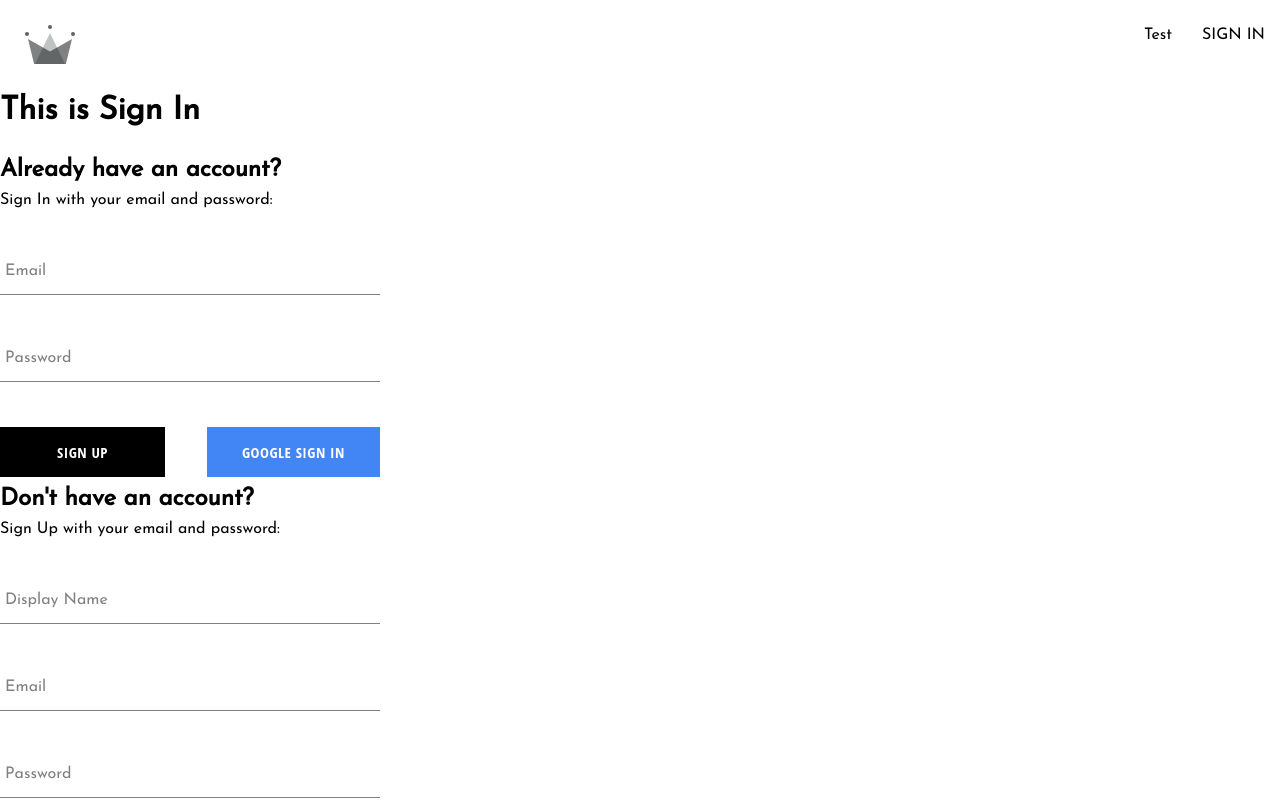
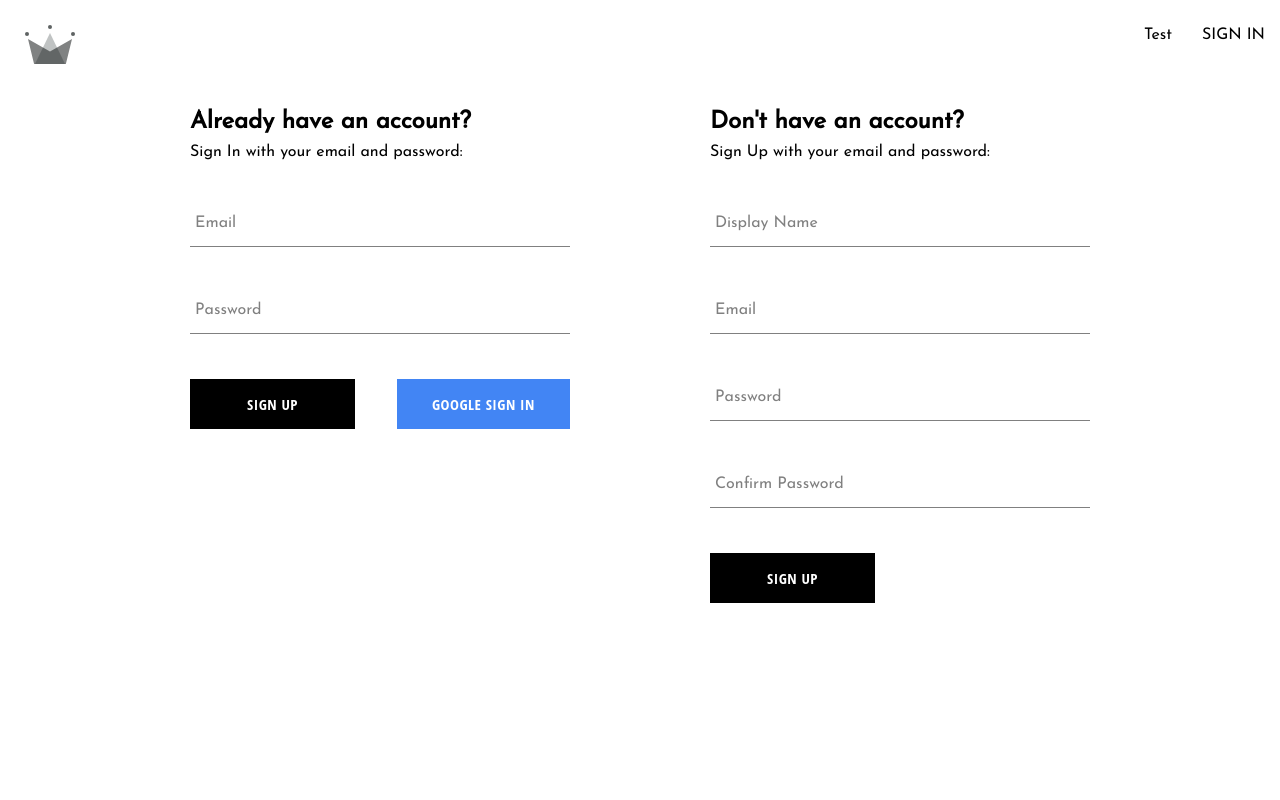
Before and after one commit to MiUlon/crwn-clothing5, a React (Create React App) app: page /auth in a window 1280 px wide. Shown: the top 800 px of the page. Built offline with nearby package versions, Linux system fonts and the light colour scheme.

Commit message:
styling Authentication component

```diff
--- a/src/components/sign-in-form/sign-in-form.component.jsx
+++ b/src/components/sign-in-form/sign-in-form.component.jsx
@@ -33,7 +33,16 @@
             console.log(response);
             resetFormFields();
         } catch (error) {
-            console.log('Error creating user: ', error.message);
+            switch (error.code) {
+                case 'auth/user-not-found':
+                    alert('Email do not exists!');
+                    break;
+                case 'auth/wrong-password':
+                    alert('Password is incorrect!');
+                    break;
+                default:
+                    console.log('Error creating user: ', error.message);
+            };
         };
     };
 
@@ -54,7 +63,7 @@
 
                 <div className='buttons-container'>
                     <Button type='submit'>Sign Up</Button>
-                    <Button buttonTypes='google' onClick={signInGoogleUser}>Google sign in</Button>
+                    <Button type='button' buttonTypes='google' onClick={signInGoogleUser}>Google sign in</Button>
                 </div>
             </form>
         </div>
--- a/src/routes/authentication/authentication.component.jsx
+++ b/src/routes/authentication/authentication.component.jsx
@@ -1,10 +1,10 @@
 import SignUpForm from '../../components/sign-up-form/sign-up-form.component';
 import SignInForm from '../../components/sign-in-form/sign-in-form.component';
+import './authentication.styles.scss';
 
 const Authentication = () => {
     return (
-        <div>
-            <h1>This is Sign In</h1>
+        <div className='authentication-container'>
             <SignInForm />
             <SignUpForm />
         </div>
--- /dev/null
+++ b/src/routes/authentication/authentication.styles.scss
@@ -0,0 +1,6 @@
+.authentication-container {
+    display: flex;
+    justify-content: space-between;
+    width: 900px;
+    margin: 30px auto;
+}
```
